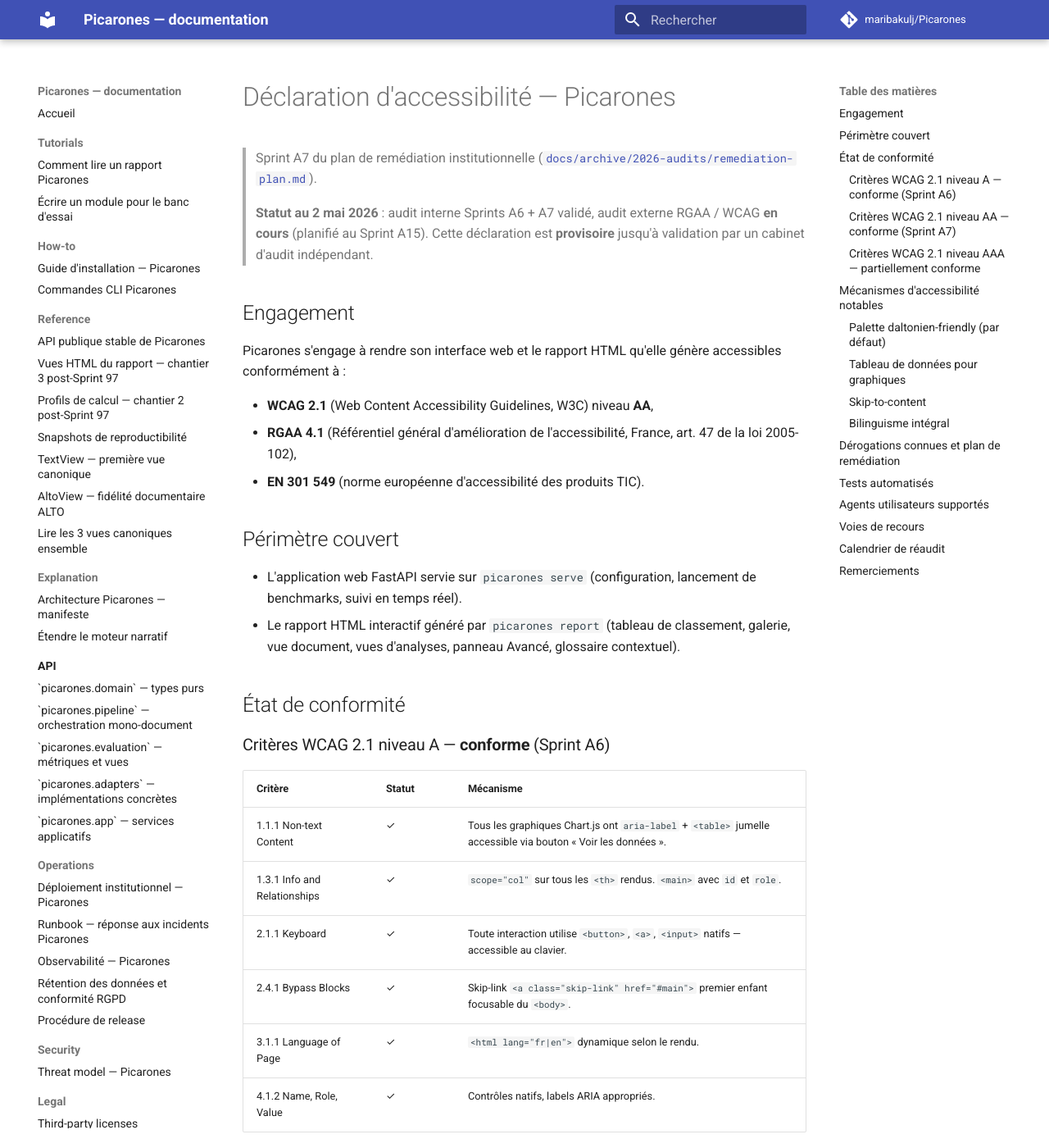
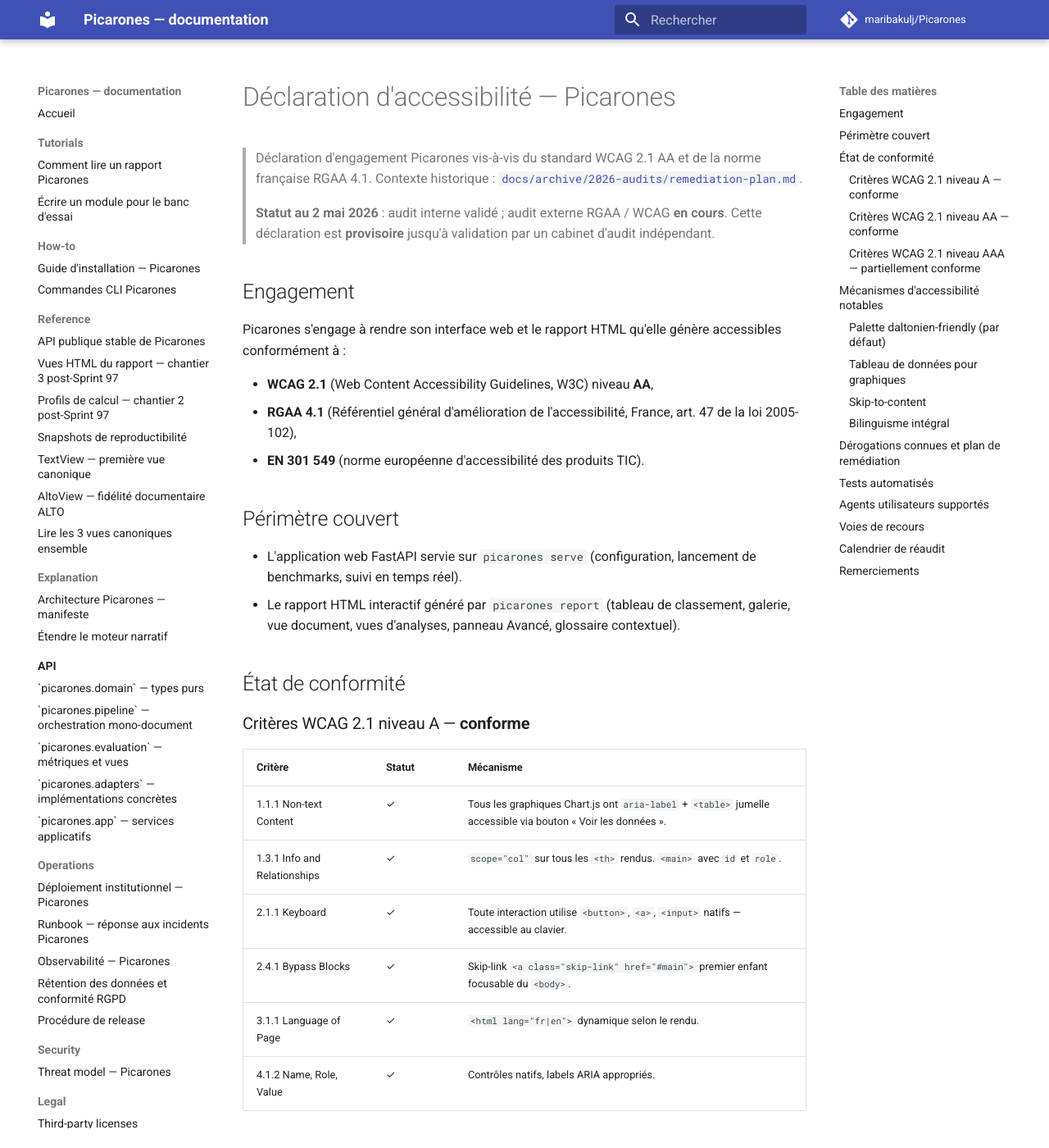
Before and after one commit to maribakulj/Picarones, an MkDocs documentation site: the page built from docs/operations/accessibility.md, in a window 1280 px wide and 1400 px high. Shown: the whole window at 82% size. Built offline with MkDocs 1.6.1 and Material for MkDocs 9.7.7, drawn with Linux system fonts in a browser that asks for light colours; comment, search, counter and statistics services are not loaded; some of the changed text lies outside the part shown.

Commit message:
docs(operations): remove sprint narrative (Phase 2 L2)
Reformulation des mentions « Sprint XX » dans docs/operations/ :
- accessibility.md (9 mentions)
- deployment-institutional.md (7)
- data-retention-rgpd.md (6)
- release-process.md (5)
- rollback.md (1)

Patterns récurrents nettoyés :
- "Sprint AX du plan de remédiation institutionnelle" en header
  → mention du contexte historique sans tag sprint
- "## Section (Sprint XX)" → "## Section"
- "(Sprint XX)" parenthèse explicative → suppression
- "*Dernière mise à jour : DATE (Sprint XX).*" → date seule

Aucun contenu opérationnel touché : les tableaux de conformité
WCAG, les commandes de déploiement, les procédures de rollback
restent identiques.

Ratchet : ACTIVE_NARRATIVE_BASELINE 75 → 59 (-16).

```diff
--- a/docs/operations/accessibility.md
+++ b/docs/operations/accessibility.md
@@ -1,12 +1,12 @@
 # Déclaration d'accessibilité — Picarones
 
-> Sprint A7 du plan de remédiation institutionnelle
-> ([`docs/archive/2026-audits/remediation-plan.md`](docs/archive/2026-audits/remediation-plan.md)).
+> Déclaration d'engagement Picarones vis-à-vis du standard WCAG 2.1
+> AA et de la norme française RGAA 4.1.  Contexte historique :
+> [`docs/archive/2026-audits/remediation-plan.md`](../archive/2026-audits/remediation-plan.md).
 >
-> **Statut au 2 mai 2026** : audit interne Sprints A6 + A7 validé,
-> audit externe RGAA / WCAG **en cours** (planifié au Sprint A15).
-> Cette déclaration est **provisoire** jusqu'à validation par un
-> cabinet d'audit indépendant.
+> **Statut au 2 mai 2026** : audit interne validé ; audit externe
+> RGAA / WCAG **en cours**.  Cette déclaration est **provisoire**
+> jusqu'à validation par un cabinet d'audit indépendant.
 
 ## Engagement
 
@@ -28,7 +28,7 @@ qu'elle génère accessibles conformément à :
 
 ## État de conformité
 
-### Critères WCAG 2.1 niveau A — **conforme** (Sprint A6)
+### Critères WCAG 2.1 niveau A — **conforme**
 
 | Critère | Statut | Mécanisme |
 |---|---|---|
@@ -39,7 +39,7 @@ qu'elle génère accessibles conformément à :
 | 3.1.1 Language of Page | ✓ | `<html lang="fr|en">` dynamique selon le rendu. |
 | 4.1.2 Name, Role, Value | ✓ | Contrôles natifs, labels ARIA appropriés. |
 
-### Critères WCAG 2.1 niveau AA — **conforme** (Sprint A7)
+### Critères WCAG 2.1 niveau AA — **conforme**
 
 | Critère | Statut | Mécanisme |
 |---|---|---|
@@ -65,7 +65,7 @@ légale. Sont actuellement non conformes par décision éditoriale :
 
 ### Palette daltonien-friendly (par défaut)
 
-Depuis Sprint A7, la palette par défaut est **Okabe-Ito 2008**
+La palette par défaut est **Okabe-Ito 2008**
 (palette qualitative recommandée pour la déficience de la vision
 des couleurs : deutéranopie, protanopie, tritanopie). L'ancienne
 palette rouge/vert/jaune reste accessible via :
@@ -97,9 +97,9 @@ captions de tableaux jumeaux) sont localisés dans les deux langues.
 
 | Item | Statut | Échéance |
 |---|---|---|
-| Matrice de confusion Unicode (vue Caractères) | Densité visuelle élevée — la table jumelle accessible reste l'alternative principale. | Refonte UX prévue Sprint post-A14. |
+| Matrice de confusion Unicode (vue Caractères) | Densité visuelle élevée — la table jumelle accessible reste l'alternative principale. | Refonte UX planifiée (cf. backlog). |
 | Génération PDF du rapport | Non livrée (cf. [`../reference/specification.md`](../reference/specification.md) « Promesses non tenues »). | Pas de plan d'ajout, le HTML couvre les usages observés. |
-| Audit RGAA externe | En cours, prestataire à contractualiser. | Sprint A15 (~sem. 11–12). |
+| Audit RGAA externe | En cours, prestataire à contractualiser. | Prochain trimestre. |
 
 ## Tests automatisés
 
@@ -131,7 +131,7 @@ pouvez :
 1. ouvrir une issue GitHub étiquetée ``a11y`` :
    <https://github.com/maribakulj/Picarones/issues/new?labels=a11y>,
 2. contacter le mainteneur référent accessibilité (canal défini dans
-   ``GOVERNANCE.md`` après Sprint A10).
+   ``GOVERNANCE.md``).
 
 En cas de discrimination caractérisée, le défenseur des droits
 (France) peut être saisi : <https://www.defenseurdesdroits.fr/>.
@@ -140,8 +140,8 @@ En cas de discrimination caractérisée, le défenseur des droits
 
 - Audit interne automatisé : à chaque PR via la CI.
 - Audit interne manuel (NVDA / VoiceOver) : à chaque release majeure.
-- **Audit externe RGAA / WCAG complet** : annuel, premier audit prévu
-  Sprint A15 (mai 2026).
+- **Audit externe RGAA / WCAG complet** : annuel, premier audit
+  prévu mi-2026.
 
 ## Remerciements
 
@@ -151,4 +151,4 @@ permission de diffusion ouverte.
 
 ---
 
-*Dernière mise à jour : 2 mai 2026 (Sprint A7).*
+*Dernière mise à jour : 2 mai 2026.*
```
Also changed, not shown: docs/operations/data-retention-rgpd.md (+5 -7 lines), docs/operations/deployment-institutional.md (+7 -9 lines), docs/operations/release-process.md (+6 -6 lines), docs/operations/rollback.md (+2 -2 lines), 1 other file.
